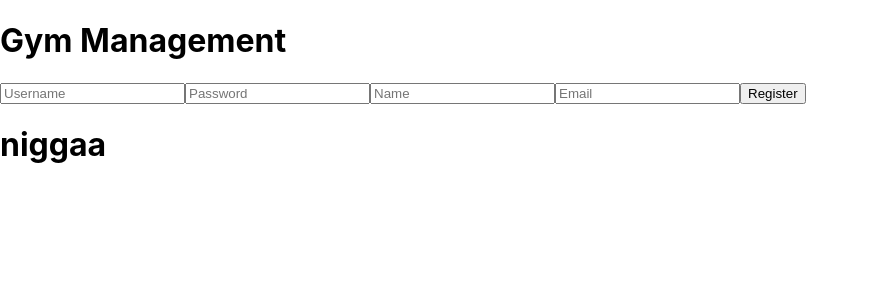
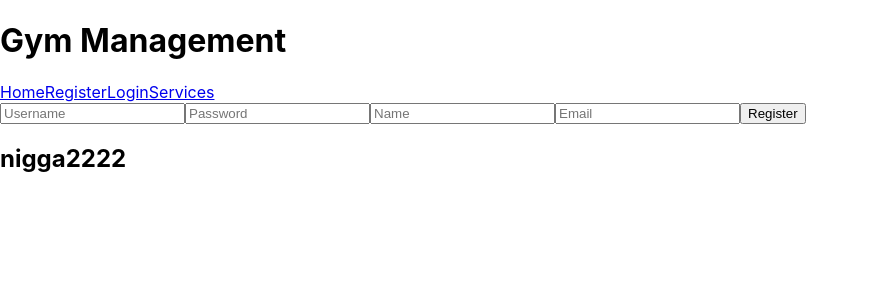
Before and after one commit to filipposmertzanakis/gym, a React (Create React App) app in the folder gym-management-frontend/: page /register in a window 1280 px wide. Shown: the top 300 px of the page, without its empty margins (0-869 px from the left). Built offline with nearby package versions, Linux system fonts and the light colour scheme.

Commit message:
ebala navbar (trekste ayto sto cmd tou frontend npm install react-router-dom)

```diff
--- a/gym-management-frontend/package.json
+++ b/gym-management-frontend/package.json
@@ -7,6 +7,7 @@
     "cra-template": "1.2.0",
     "react": "^19.0.0",
     "react-dom": "^19.0.0",
+    "react-router-dom": "^7.0.2",
     "react-scripts": "^5.0.1",
     "web-vitals": "^4.2.4"
   },
--- a/gym-management-frontend/src/App.js
+++ b/gym-management-frontend/src/App.js
@@ -1,14 +1,28 @@
 import React from 'react';
+import { BrowserRouter as Router, Route, Routes, Link } from 'react-router-dom';
 import Register from './components/Register';
 import Login from './components/Login';
 import Services from './components/Services';
 
 function App() {
   return (
-    <div className="App">
-      <h1>Gym Management</h1>
-      <Register />
-    </div>
+    <Router>
+      <div className="App">
+        <h1>Gym Management</h1>
+        <nav>
+          <Link to="/">Home</Link>
+          <Link to="/register">Register</Link>
+          <Link to="/login">Login</Link>
+          <Link to="/services">Services</Link>
+        </nav>
+        <Routes>
+          <Route path="/register" element={<Register />} />
+          <Route path="/login" element={<Login />} />
+          <Route path="/services" element={<Services />} />
+          <Route path="/" element={<h2>Welcome to the Gym Management System</h2>} />
+        </Routes>
+      </div>
+    </Router>
   );
 }
 
--- a/gym-management-frontend/src/components/Register.js
+++ b/gym-management-frontend/src/components/Register.js
@@ -30,7 +30,7 @@ const Register = () => {
       <input type="text" name="name" placeholder="Name" onChange={handleChange} />
       <input type="email" name="email" placeholder="Email" onChange={handleChange} />
       <button type="submit">Register</button>
-      <h1>niggaa</h1>
+      <h2>nigga2222</h2>
     </form>
   );
 };
```
Also changed, not shown: 1 other file (tests, documents, lock files or other folders).
